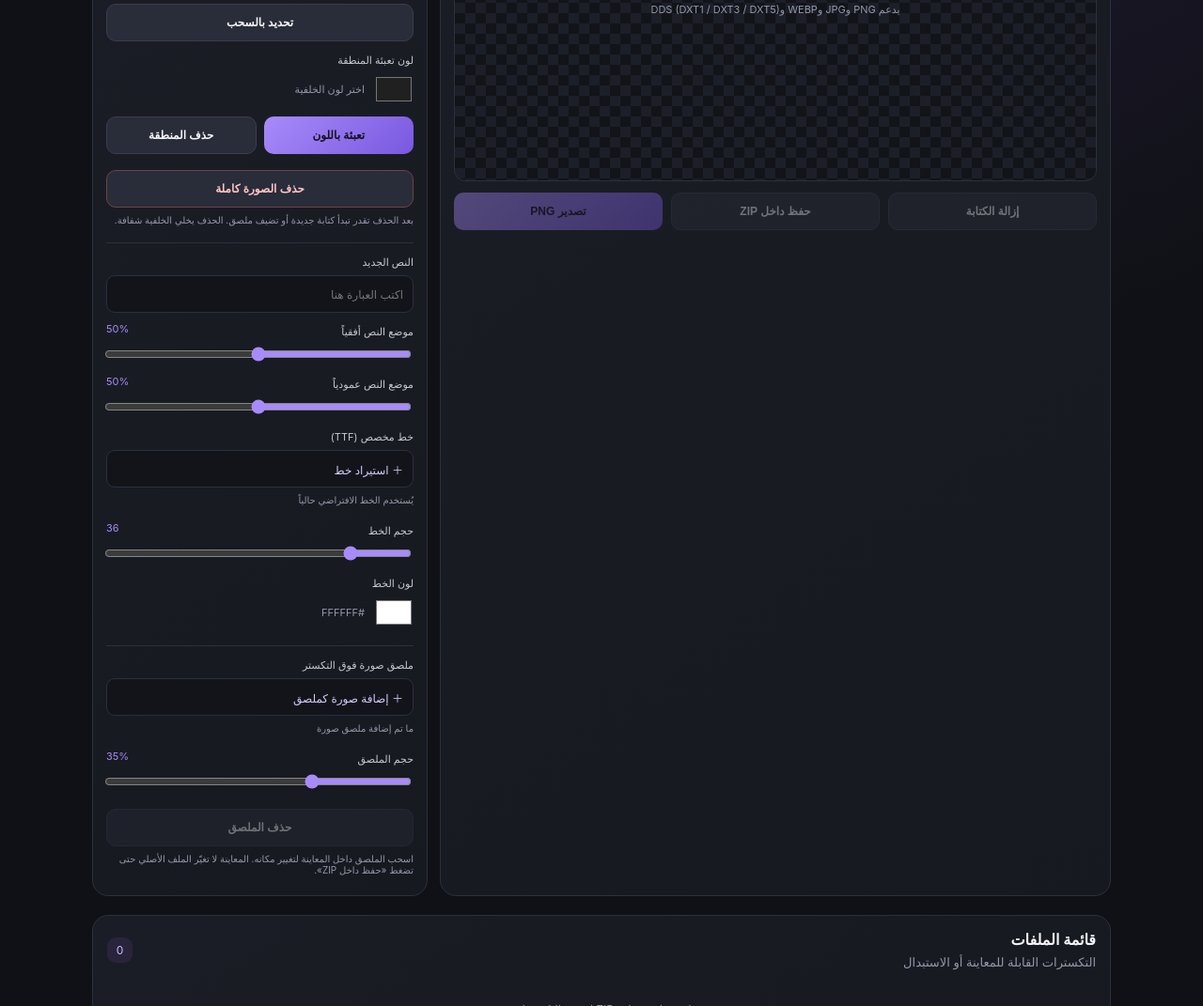
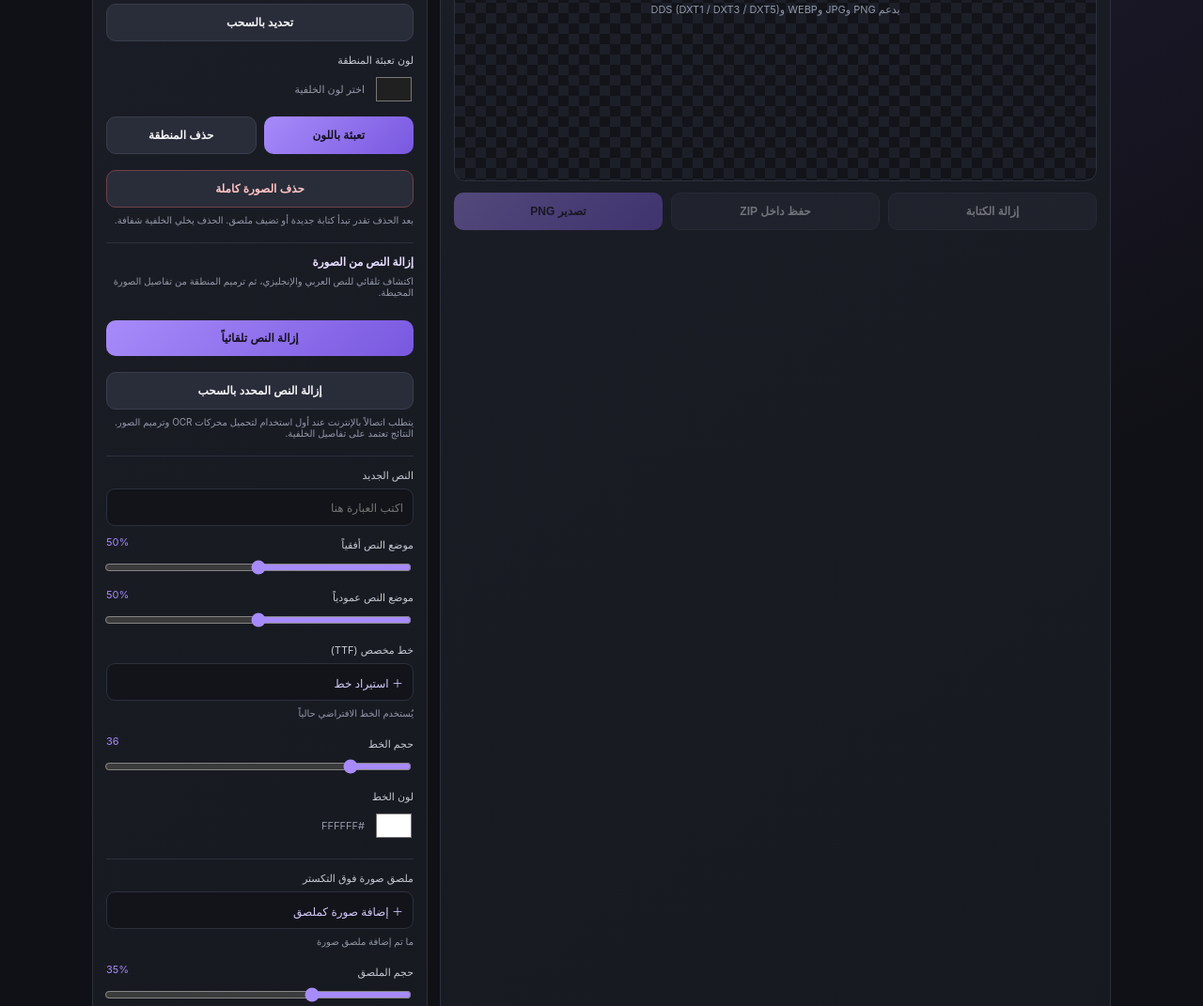
Before and after one commit to tmoath07-svg/BeamNG-Texture-Editor, a plain HTML site: page index.html in a window 1280 px wide. Shown: the part 658-1729 px from the top of the page at 94% size. Drawn offline with nearby package versions, Linux system fonts and the light colour scheme.

Commit message:
Add smart text removal controls

```diff
--- a/index.html
+++ b/index.html
@@ -68,6 +68,12 @@
           <button class="secondary-button full danger-button" id="clearImageButton" type="button">حذف الصورة كاملة</button>
           <p class="hint">بعد الحذف تقدر تبدأ كتابة جديدة أو تضيف ملصق. الحذف يخلي الخلفية شفافة.</p>
           <div class="tool-divider"></div>
+          <h3 class="edit-section-title">إزالة النص من الصورة</h3>
+          <p class="hint">اكتشاف تلقائي للنص العربي والإنجليزي، ثم ترميم المنطقة من تفاصيل الصورة المحيطة.</p>
+          <button class="primary-button full" id="autoRemoveTextButton" type="button">إزالة النص تلقائياً</button>
+          <button class="secondary-button full" id="removeSelectedTextButton" type="button">إزالة النص المحدد بالسحب</button>
+          <p class="hint">يتطلب اتصالاً بالإنترنت عند أول استخدام لتحميل محركات OCR وترميم الصور. النتائج تعتمد على تفاصيل الخلفية.</p>
+          <div class="tool-divider"></div>
           <label class="field-label" for="textInput">النص الجديد</label>
           <input class="field" id="textInput" type="text" placeholder="اكتب العبارة هنا">
           <div class="control-row"><label class="field-label" for="textX">موضع النص أفقياً</label><output id="textXValue">50%</output></div>
```
